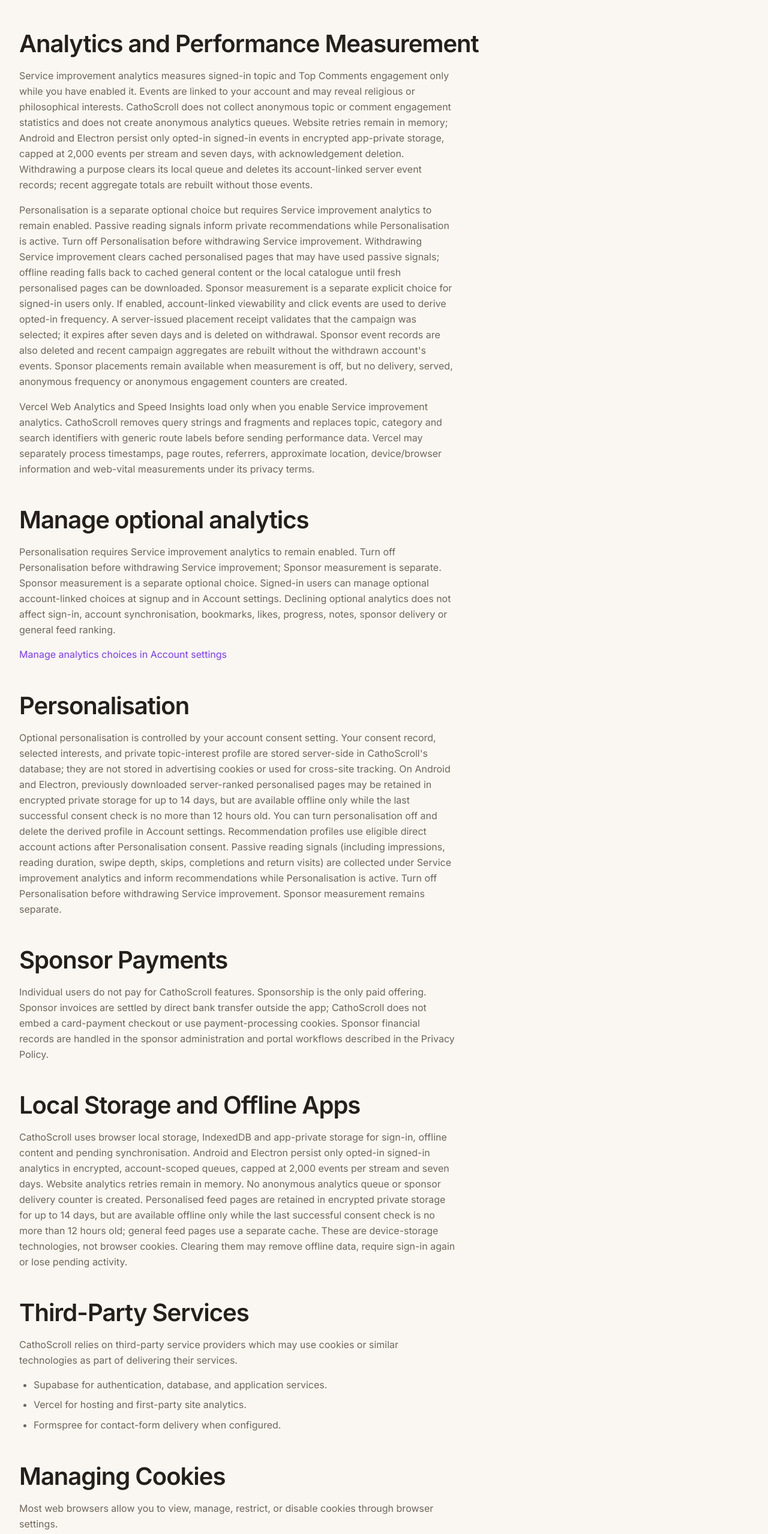
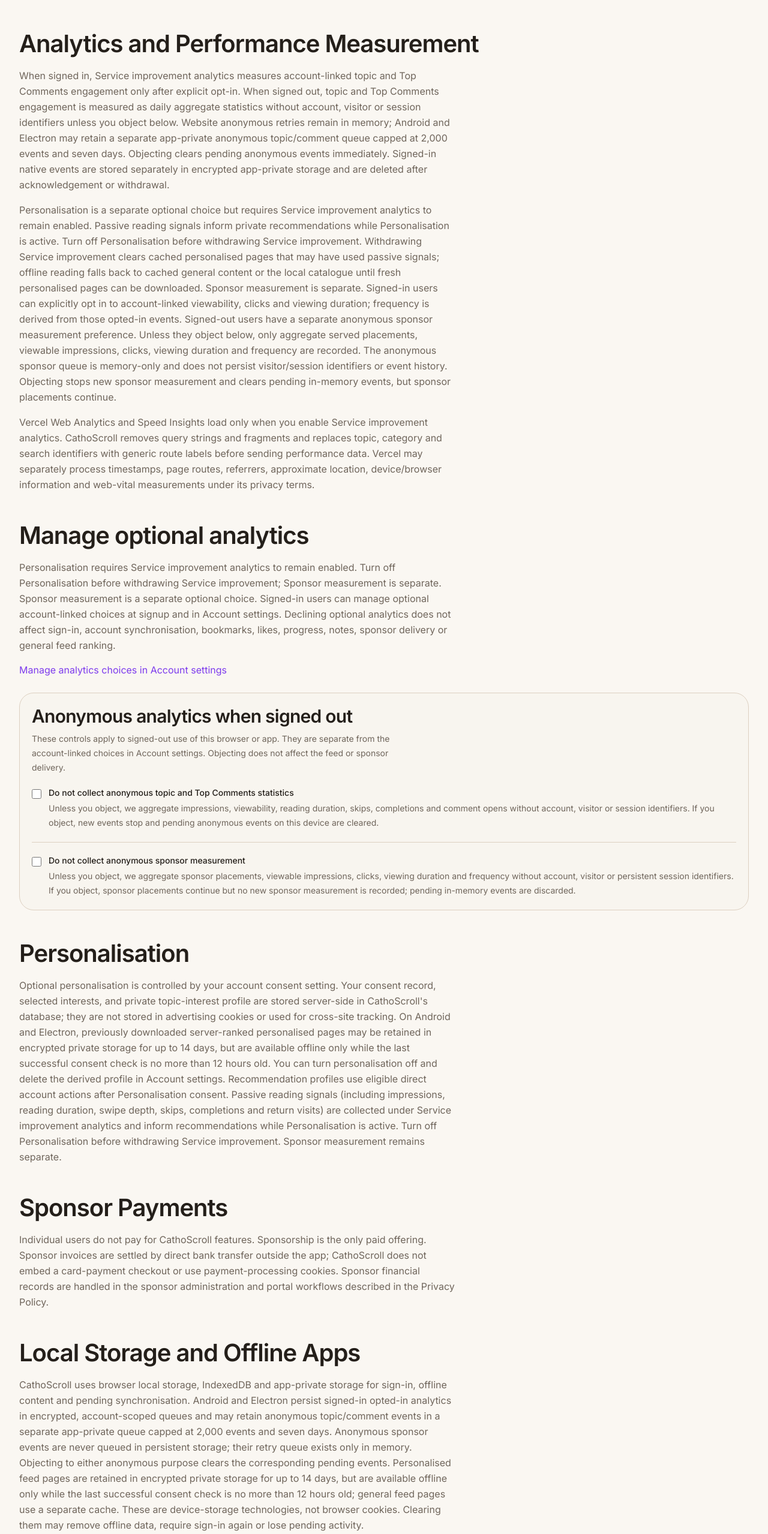
Before and after one commit to joshuaargent/TS_CathoScroll, a Next.js app: page /cookies in a window 1280 px wide. Shown: the part 1188-3746 px from the top of the page at 60% size. Built offline with nearby package versions, Linux system fonts and the light colour scheme; no server answers.

Commit message:
feat(cookies): disclose separate anonymous analytics preferences

```diff
--- a/src/app/cookies/page.tsx
+++ b/src/app/cookies/page.tsx
@@ -1,6 +1,7 @@
 import Link from 'next/link';
 import { createPageMetadata } from '@/lib/seo';
 import { AnalyticsConsentSettingsButton } from '@/components/privacy/AnalyticsConsentManager';
+import { AnonymousAnalyticsPreference } from '@/components/privacy/AnonymousAnalyticsPreference';
 
 export const metadata = createPageMetadata({
   title: "Cookies",
@@ -66,11 +67,11 @@ export default function CookiesPage() {
           <h2 className="mb-4 text-3xl font-bold">Analytics and Performance Measurement</h2>
 
           <p className="text-text-secondary leading-relaxed">
-            Service improvement analytics measures signed-in topic and Top Comments engagement only while you have enabled it. Events are linked to your account and may reveal religious or philosophical interests. CathoScroll does not collect anonymous topic or comment engagement statistics and does not create anonymous analytics queues. Website retries remain in memory; Android and Electron persist only opted-in signed-in events in encrypted app-private storage, capped at 2,000 events per stream and seven days, with acknowledgement deletion. Withdrawing a purpose clears its local queue and deletes its account-linked server event records; recent aggregate totals are rebuilt without those events.
+            When signed in, Service improvement analytics measures account-linked topic and Top Comments engagement only after explicit opt-in. When signed out, topic and Top Comments engagement is measured as daily aggregate statistics without account, visitor or session identifiers unless you object below. Website anonymous retries remain in memory; Android and Electron may retain a separate app-private anonymous topic/comment queue capped at 2,000 events and seven days. Objecting clears pending anonymous events immediately. Signed-in native events are stored separately in encrypted app-private storage and are deleted after acknowledgement or withdrawal.
           </p>
 
           <p className="text-text-secondary mt-4 leading-relaxed">
-            Personalisation is a separate optional choice but requires Service improvement analytics to remain enabled. Passive reading signals inform private recommendations while Personalisation is active. Turn off Personalisation before withdrawing Service improvement. Withdrawing Service improvement clears cached personalised pages that may have used passive signals; offline reading falls back to cached general content or the local catalogue until fresh personalised pages can be downloaded. Sponsor measurement is a separate explicit choice for signed-in users only. If enabled, account-linked viewability and click events are used to derive opted-in frequency. A server-issued placement receipt validates that the campaign was selected; it expires after seven days and is deleted on withdrawal. Sponsor event records are also deleted and recent campaign aggregates are rebuilt without the withdrawn account's events. Sponsor placements remain available when measurement is off, but no delivery, served, anonymous frequency or anonymous engagement counters are created.
+            Personalisation is a separate optional choice but requires Service improvement analytics to remain enabled. Passive reading signals inform private recommendations while Personalisation is active. Turn off Personalisation before withdrawing Service improvement. Withdrawing Service improvement clears cached personalised pages that may have used passive signals; offline reading falls back to cached general content or the local catalogue until fresh personalised pages can be downloaded. Sponsor measurement is separate. Signed-in users can explicitly opt in to account-linked viewability, clicks and viewing duration; frequency is derived from those opted-in events. Signed-out users have a separate anonymous sponsor measurement preference. Unless they object below, only aggregate served placements, viewable impressions, clicks, viewing duration and frequency are recorded. The anonymous sponsor queue is memory-only and does not persist visitor/session identifiers or event history. Objecting stops new sponsor measurement and clears pending in-memory events, but sponsor placements continue.
           </p>
 
           <p className="text-text-secondary mt-4 leading-relaxed">
@@ -88,6 +89,9 @@ export default function CookiesPage() {
             Personalisation requires Service improvement analytics to remain enabled. Turn off Personalisation before withdrawing Service improvement; Sponsor measurement is separate. Sponsor measurement is a separate optional choice. Signed-in users can manage optional account-linked choices at signup and in Account settings. Declining optional analytics does not affect sign-in, account synchronisation, bookmarks, likes, progress, notes, sponsor delivery or general feed ranking.
           </p>
           <AnalyticsConsentSettingsButton />
+          <div className="mt-6">
+            <AnonymousAnalyticsPreference />
+          </div>
         </section>
 
         <section>
@@ -120,7 +124,7 @@ export default function CookiesPage() {
           <h2 className="mb-4 text-3xl font-bold">Local Storage and Offline Apps</h2>
 
           <p className="text-text-secondary leading-relaxed">
-            CathoScroll uses browser local storage, IndexedDB and app-private storage for sign-in, offline content and pending synchronisation. Android and Electron persist only opted-in signed-in analytics in encrypted, account-scoped queues, capped at 2,000 events per stream and seven days. Website analytics retries remain in memory. No anonymous analytics queue or sponsor delivery counter is created. Personalised feed pages are retained in encrypted private storage for up to 14 days, but are available offline only while the last successful consent check is no more than 12 hours old; general feed pages use a separate cache. These are device-storage technologies, not browser cookies. Clearing them may remove offline data, require sign-in again or lose pending activity.
+            CathoScroll uses browser local storage, IndexedDB and app-private storage for sign-in, offline content and pending synchronisation. Android and Electron persist signed-in opted-in analytics in encrypted, account-scoped queues and may retain anonymous topic/comment events in a separate app-private queue capped at 2,000 events and seven days. Anonymous sponsor events are never queued in persistent storage; their retry queue exists only in memory. Objecting to either anonymous purpose clears the corresponding pending events. Personalised feed pages are retained in encrypted private storage for up to 14 days, but are available offline only while the last successful consent check is no more than 12 hours old; general feed pages use a separate cache. These are device-storage technologies, not browser cookies. Clearing them may remove offline data, require sign-in again or lose pending activity.
           </p>
         </section>
 
```
